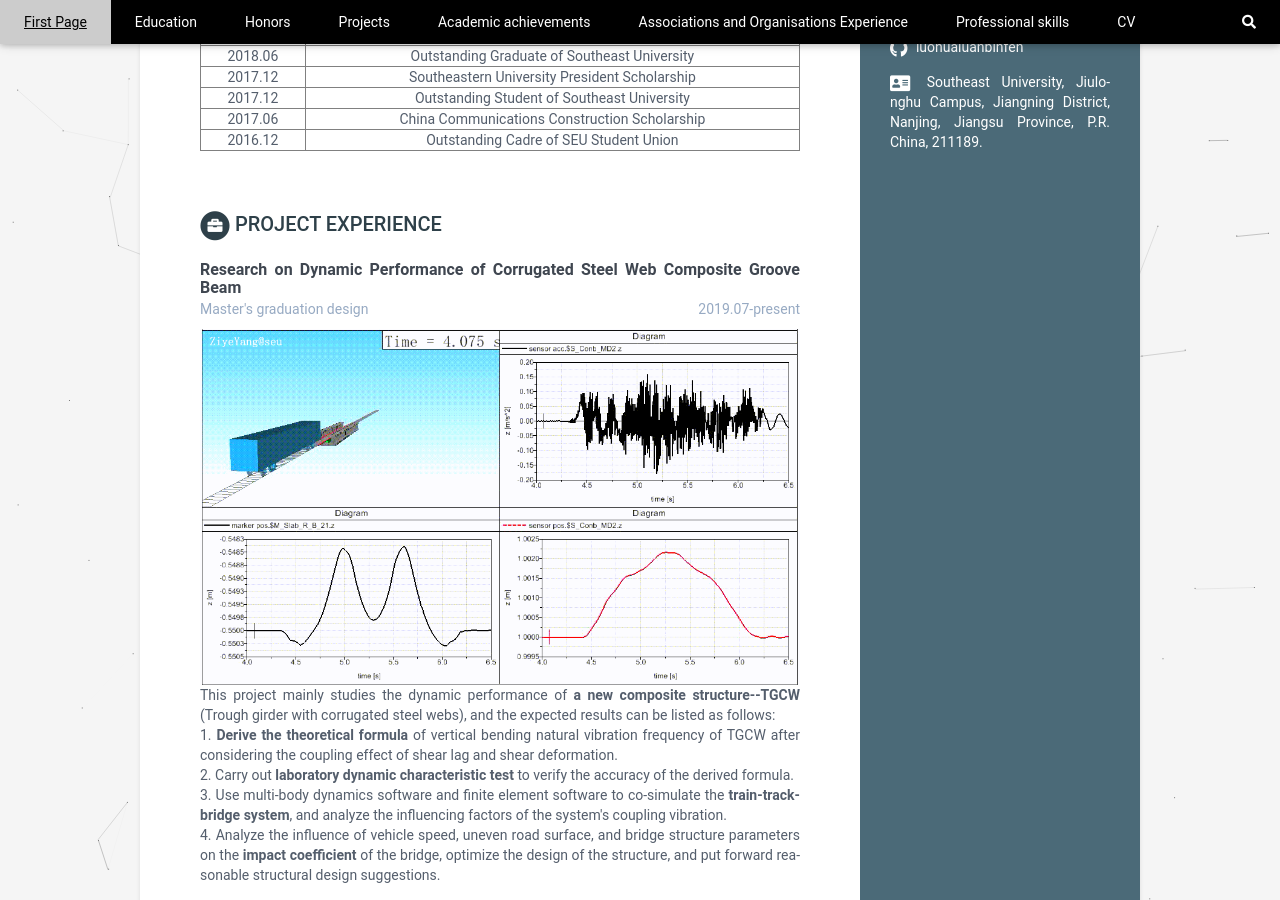
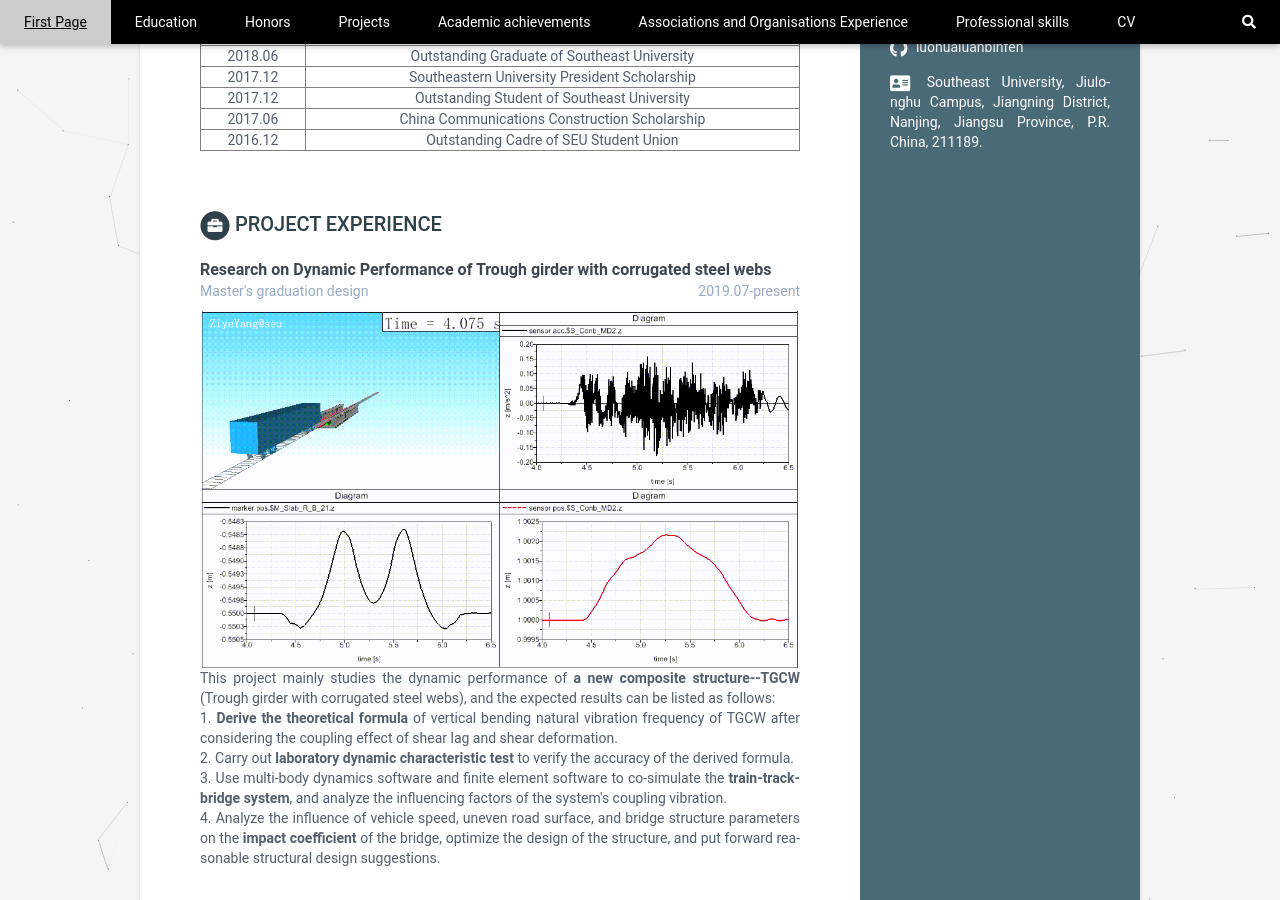
Before and after one commit to luohualuanbinfen/CV_EN, a Jekyll site: the page built from index.html, in a window 1280 px wide and 900 px high, scrolled down 808 px. Built offline with Jekyll 4.4.1, drawn with Linux system fonts in a browser that asks for light colours.

Commit message:
Update data.yml

```diff
--- a/_data/data.yml
+++ b/_data/data.yml
@@ -248,7 +248,7 @@ honors:
         link: "#"
 
 experiences:
-    - role: <b>Research on Dynamic Performance of Corrugated Steel Web Composite Groove Beam</b>
+    - role: <b>Research on Dynamic Performance of Trough girder with corrugated steel webs</b>
       # link: "#"
       time: 2019.07-present
       company: |
```
